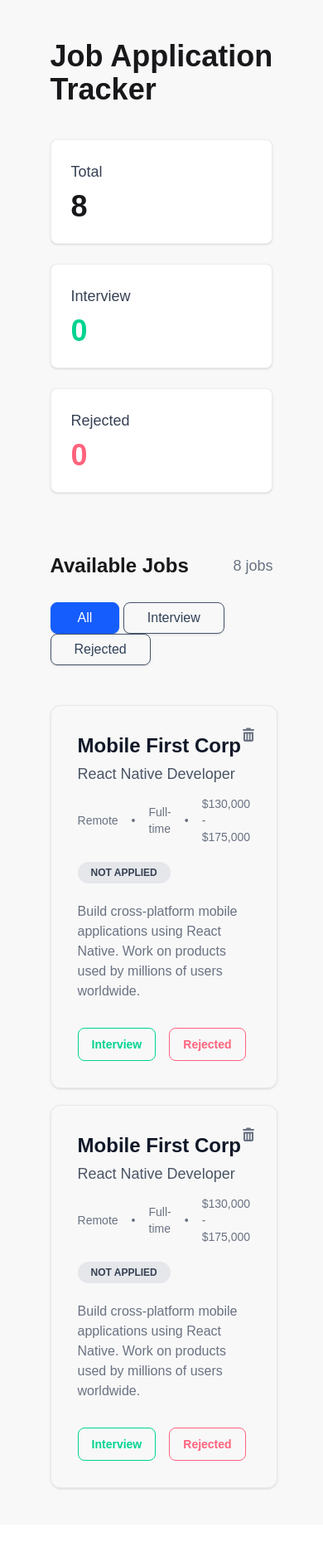
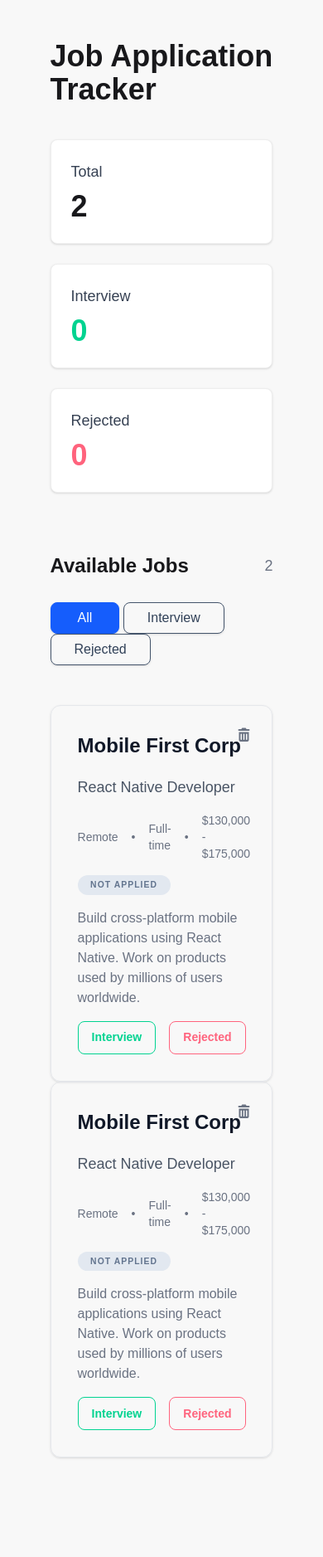
Before and after one commit to raselbabu273/my-third-assignments, a plain HTML site: page index.html in a window 390 px wide. Shown: the whole page at 83% size. Before the commit the page ends 1838 px from the top, so only its background shows below. Drawn offline with nearby package versions, Linux system fonts and the light colour scheme.

Commit message:
Almost complete

```diff
--- a/index.html
+++ b/index.html
@@ -33,7 +33,7 @@
             <div class="card bg-base-100 shadow-sm border border-base-300">
                 <div class="card-body">
                     <p class="text-gray-700 text-lg">Total</p>
-                    <h2 class="text-4xl font-bold text-base-content">8</h2>
+                    <h2 id="state-total" class="text-4xl font-bold text-base-content">0</h2>
                 </div>
             </div>
 
@@ -41,7 +41,7 @@
             <div class="card bg-base-100 shadow-sm border border-base-300">
                 <div class="card-body">
                     <p class="text-gray-700 text-lg">Interview</p>
-                    <h2 class="text-4xl font-bold text-success">0</h2>
+                    <h2 id="state-interview" class="text-4xl font-bold text-success">0</h2>
                 </div>
             </div>
 
@@ -49,17 +49,16 @@
             <div class="card bg-base-100 shadow-sm border border-base-300">
                 <div class="card-body">
                     <p class="text-gray-700 text-lg">Rejected</p>
-                    <h2 class="text-4xl font-bold text-error">0</h2>
+                    <h2 id="state-reject" class="text-4xl font-bold text-error">0</h2>
                 </div>
             </div>
-
         </div>
     </section>
 
     <nav class="w-13/16 mx-auto px-6 py-6 sticky top-0 bg-base-200 z-10">
         <div class="flex justify-between items-center mb-7">
             <h2 class="text-2xl font-bold">Available Jobs</h2>
-            <p class="text-gray-500 text-lg font-medium">8 jobs</p>
+            <p class="text-gray-500 text-lg font-medium"><span id="available">8 jobs</span></p>
         </div>
 
         <div class="gap-5">
@@ -72,26 +71,20 @@
         </div>
     </nav>
 
-    <section class="w-13/16 mx-auto px-6 py-6 bg-base-200 grid gap-5">
-        <div class="rounded-xl border border-gray-200 shadow-sm p-8 relative cursor-pointer">
+    <!-- Job Cards -->
+    <section id="jobs-container" class="w-13/16 mx-auto px-6 py-6 bg-base-200 flex flex-col gap-4">
 
-            <!-- Trash Icon -->
-            <button class="absolute top-6 right-6 text-gray-500 hover:text-red-600">
-                <i class="fa-solid fa-trash-can hover:red"></i>
+        <section id="all-container" class="hidden">
+            <div class="card rounded-xl border border-gray-200 shadow-sm p-8 relative cursor-pointer space-y-4">
+                <button class="absolute top-6 right-6 text-gray-500 hover:text-red-600 cursor-pointer">
+                    <i class="fa-solid fa-trash-can delete"></i>
                 </button>
 
-            <!-- Company -->
-            <h2 class="text-2xl font-semibold text-gray-900">
-                Mobile First Corp
-            </h2>
+                <h2 class="text-2xl font-semibold text-gray-900">Mobile First Corp</h2>
 
-            <!-- Job Title -->
-            <p class="text-lg text-gray-600 mt-1">
-                React Native Developer
-            </p>
+                <p class="text-lg text-gray-600 mt-1">React Native Developer</p>
 
-            <!-- Meta Info -->
-            <div class="flex items-center gap-4 text-gray-500 mt-3 text-sm">
+                <div class="flex items-center gap-4 text-gray-500 text-sm">
                     <span>Remote</span>
                     <span>•</span>
                     <span>Full-time</span>
@@ -99,42 +92,30 @@
                     <span>$130,000 - $175,000</span>
                 </div>
 
-            <!-- Status Badge -->
-            <div class="mt-5">
-                <span class="px-4 py-1.5 text-xs font-semibold bg-gray-200 text-gray-700 rounded-full">NOT
-                    APPLIED</span>
+                <div
+                    class="inline-block text-center text-[0.65rem] change font-bold tracking-widest rounded-full uppercase px-3 py-1 w-28 text-slate-500 bg-slate-200">
+                    <span>NOT APPLIED</span>
                 </div>
 
-            <!-- Description -->
-            <p class="mt-6 text-gray-500">Build cross-platform mobile applications using React Native. Work on products
-                used by millions of users worldwide.</p>
 
-            <!-- Action Buttons -->
-            <div class="mt-8 flex gap-4">
-                <button class="btn btn-outline btn-success rounded-lg">Interview</button>
-                <button class="btn btn-outline btn-error rounded-lg">Rejected</button>
+                <p class="text-gray-500">Build cross-platform mobile applications using React Native. Work on
+                    products used by millions of users worldwide.</p>
+
+                <div class="flex gap-4">
+                    <button class="btn btn-outline btn-success rounded-lg interview">Interview</button>
+                    <button class="btn btn-outline btn-error rounded-lg rejected">Rejected</button>
                 </div>
-
             </div>
-        <div class="rounded-xl border border-gray-200 shadow-sm p-8 relative cursor-pointer">
-
-            <!-- Trash Icon -->
-            <button class="absolute top-6 right-6 text-gray-500 hover:text-red-600">
-                <i class="fa-solid fa-trash-can hover:red"></i>
+            <div class="card rounded-xl border border-gray-200 shadow-sm p-8 relative cursor-pointer space-y-4">
+                <button class="absolute top-6 right-6 text-gray-500 hover:text-red-600 cursor-pointer">
+                    <i class="fa-solid fa-trash-can delete"></i>
                 </button>
 
-            <!-- Company -->
-            <h2 class="text-2xl font-semibold text-gray-900">
-                Mobile First Corp
-            </h2>
+                <h2 class="text-2xl font-semibold text-gray-900">Mobile First Corp</h2>
 
-            <!-- Job Title -->
-            <p class="text-lg text-gray-600 mt-1">
-                React Native Developer
-            </p>
+                <p class="text-lg text-gray-600 mt-1">React Native Developer</p>
 
-            <!-- Meta Info -->
-            <div class="flex items-center gap-4 text-gray-500 mt-3 text-sm">
+                <div class="flex items-center gap-4 text-gray-500 text-sm">
                     <span>Remote</span>
                     <span>•</span>
                     <span>Full-time</span>
@@ -142,30 +123,28 @@
                     <span>$130,000 - $175,000</span>
                 </div>
 
-            <!-- Status Badge -->
-            <div class="mt-5">
-                <span class="px-4 py-1.5 text-xs font-semibold bg-gray-200 text-gray-700 rounded-full">NOT
-                    APPLIED</span>
+                <div
+                    class="inline-block text-center text-[0.65rem] change font-bold tracking-widest rounded-full uppercase px-3 py-1 w-28 text-slate-500 bg-slate-200">
+                    <span>NOT APPLIED</span>
                 </div>
 
-            <!-- Description -->
-            <p class="mt-6 text-gray-500">Build cross-platform mobile applications using React Native. Work on products
-                used by millions of users worldwide.</p>
 
-            <!-- Action Buttons -->
-            <div class="mt-8 flex gap-4">
-                <button class="btn btn-outline btn-success rounded-lg">Interview</button>
-                <button class="btn btn-outline btn-error rounded-lg">Rejected</button>
+                <p class="text-gray-500">Build cross-platform mobile applications using React Native. Work on
+                    products used by millions of users worldwide.</p>
+
+                <div class="flex gap-4">
+                    <button class="btn btn-outline btn-success rounded-lg interview">Interview</button>
+                    <button class="btn btn-outline btn-error rounded-lg rejected">Rejected</button>
                 </div>
+            </div>
+        </section>
 
-        </div>
-
-        <div>
-            <section class="hidden">Interview section</section>
-            <section class="hidden">Rejected section</section>
-        </div>
+        <section id="interview-container" class="hidden"></section>
+        <section id="rejected-container" class="hidden"></section>
+    </section>
 
     <!-- Empty state -->
+    <section class="w-13/16 mx-auto px-6 py-12 bg-base-200">
         <div id="empty-state" class="flex-col justify-center items-center py-20 gap-4 text-center space-y-2 hidden">
             <div class="text-8xl text-blue-400"><i class="fa-regular fa-file-lines"></i></div>
             <p class="font-syne text-xl font-bold text-navy">No jobs available</p>
--- a/script/index.js
+++ b/script/index.js
@@ -2,10 +2,15 @@ let currentTab = "all";
 const tabActive = ['bg-blue-600', 'border-blue-600', 'text-white'];
 const tabInactive = ['bg-transparent', 'text-slate-700', 'border-slate-600', 'text-black'];
 
+const allContainer = document.getElementById('all-container');
+const interviewContainer = document.getElementById('interview-container');
+const rejectedContainer = document.getElementById('rejected-container');
+const emptyState = document.getElementById('empty-state');
+const availableState = document.getElementById('available');
+
 function switchTab(tab){
-    console.log(tab);
     const tabs = ['all', 'interview', 'rejected'];
-
+    currentTab = tab;
     for(const t of tabs){
         const tabName = document.getElementById('tab-' + t);
         if(t === tab){
@@ -16,7 +21,83 @@ function switchTab(tab){
             tabName.classList.remove(...tabActive);
             tabName.classList.add(...tabInactive);
         }
+        updateState();
+    }
+
+    const pages = [allContainer, interviewContainer, rejectedContainer];
+    for(const section of pages){
+        section.classList.add('hidden');
+    }
+
+    emptyState.classList.add('hidden');
+
+
+    if(tab ==='all'){
+        allContainer.classList.remove('hidden');
+        if(allContainer.children.length < 1){
+            emptyState.classList.remove('hidden');
+        }
+    }
+    else if(tab === 'interview'){
+        interviewContainer.classList.remove('hidden');
+        if(interviewContainer.children.length < 1){
+            emptyState.classList.remove('hidden');
+        }
+    }
+    else{
+        rejectedContainer.classList.remove('hidden');
+        if(rejectedContainer.children.length < 1){
+            emptyState.classList.remove('hidden');
+        }
     }
 }
 
+// state update
+const totalState = document.getElementById('state-total');
+const interviewState = document.getElementById('state-interview');
+const rejectedState = document.getElementById('state-reject');
+
 switchTab(currentTab);
+
+document.getElementById('jobs-container').addEventListener('click', function(event){
+    const clickElement = event.target;
+    const card = clickElement.closest('.card');
+    const parent = card.parentNode;
+    const status = card.querySelector('.change');
+
+    if(clickElement.classList.contains('interview')){
+        status.innerText = 'Interviewed';
+        interviewContainer.appendChild(card);
+    }
+    if(clickElement.classList.contains('rejected')){
+        status.innerText = 'Rejected';
+        rejectedContainer.appendChild(card);
+    }
+    if(clickElement.classList.contains('delete')){
+        parent.removeChild(card);
+    }
+    updateState();
+})
+
+function updateState(){
+    const counts = {
+        all: allContainer.children.length,
+        interview: interviewContainer.children.length,
+        rejected: rejectedContainer.children.length
+
+    };
+
+    totalState.innerText = counts.all;
+    interviewState.innerText = counts.interview;
+    rejectedState.innerText = counts.rejected;
+    availableState.innerText = counts[currentTab];
+
+    if(counts[currentTab] < 1){
+        emptyState.classList.remove('hidden');
+    }
+    else{
+        emptyState.classList.add('hidden');
+    }
+}
+
+updateState();
```
Also changed, not shown: script/machine.js (deleted), 1 other file. Lines whose indentation alone changed are shown as unchanged.
